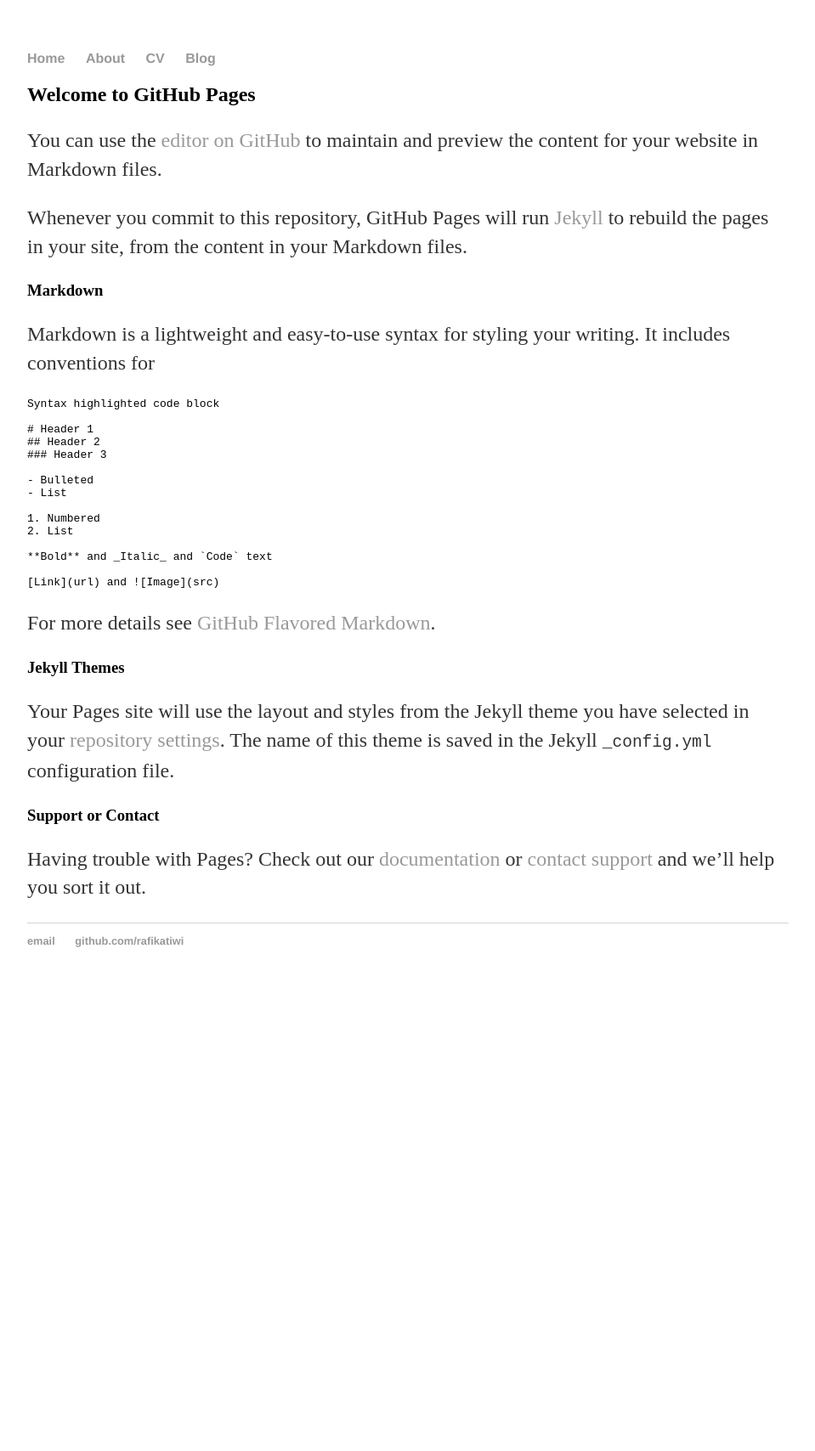
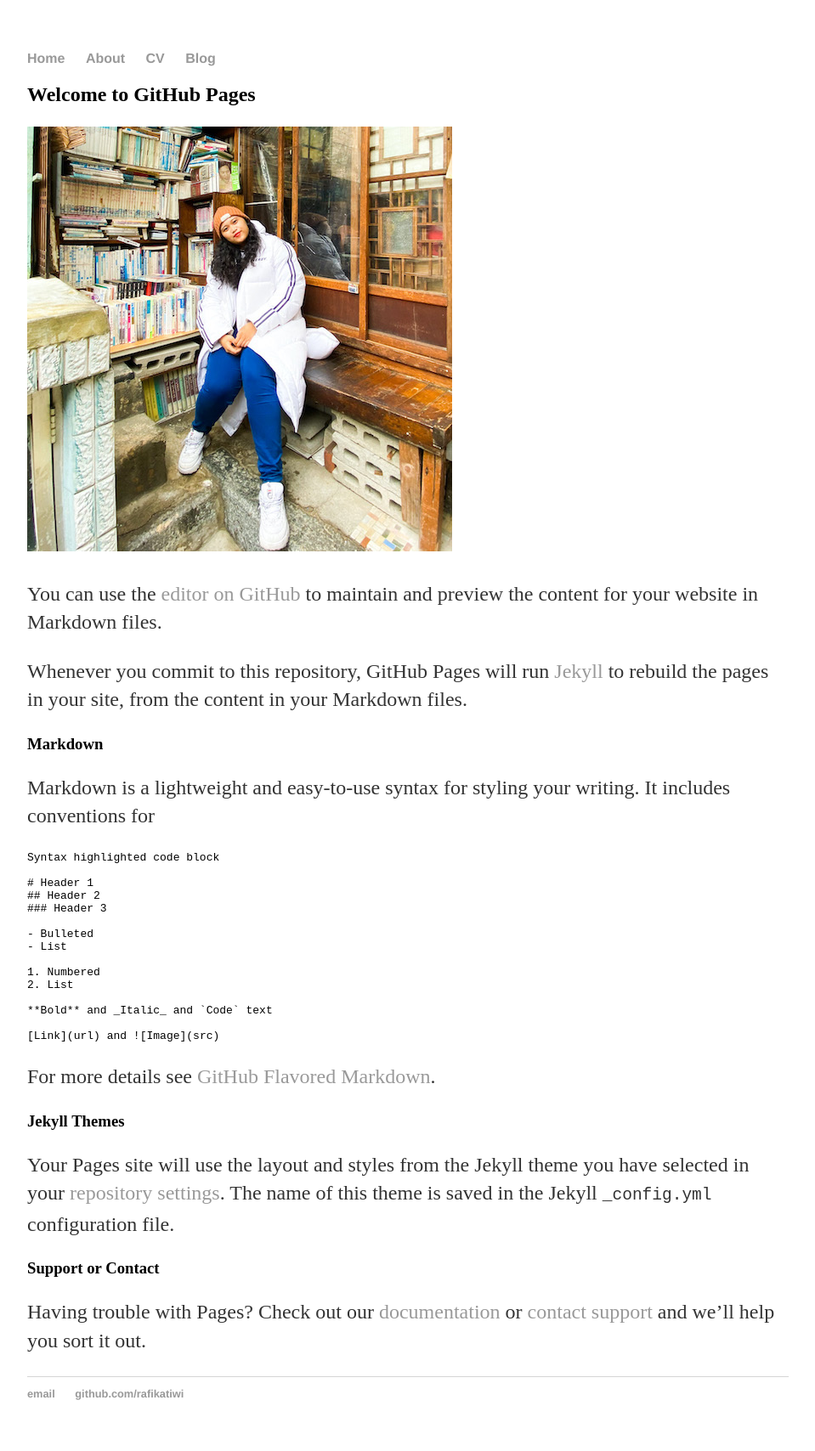
Before and after one commit to rafikatiwi/rafikatiwi.github.io, a Jekyll site: the page built from about.md, in a window 1280 px wide. Shown: the whole page at 85% size, without its empty margins (160-1119 px from the left). Built offline with Jekyll 4.4.1, drawn with Linux system fonts in a browser that asks for light colours; our own code applies the rules of GitHub Pages for plain Markdown files; before the commit the page ends 1175 px from its top, so only the background shows below that.

Commit message:
Update about.md

```diff
--- a/about.md
+++ b/about.md
@@ -3,6 +3,7 @@
 ---
 
 ## Welcome to GitHub Pages
+![My profile photo](/assets/profile_pic.jpg)
 
 You can use the [editor on GitHub](https://github.com/rafikatiwi/rafikatiwi.github.io/edit/master/README.md) to maintain and preview the content for your website in Markdown files.
 
```
